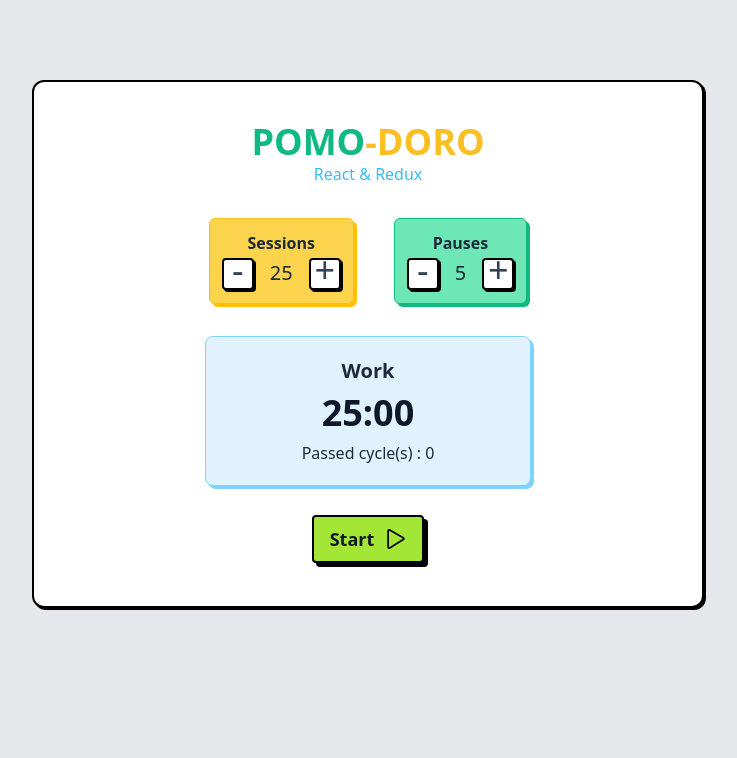
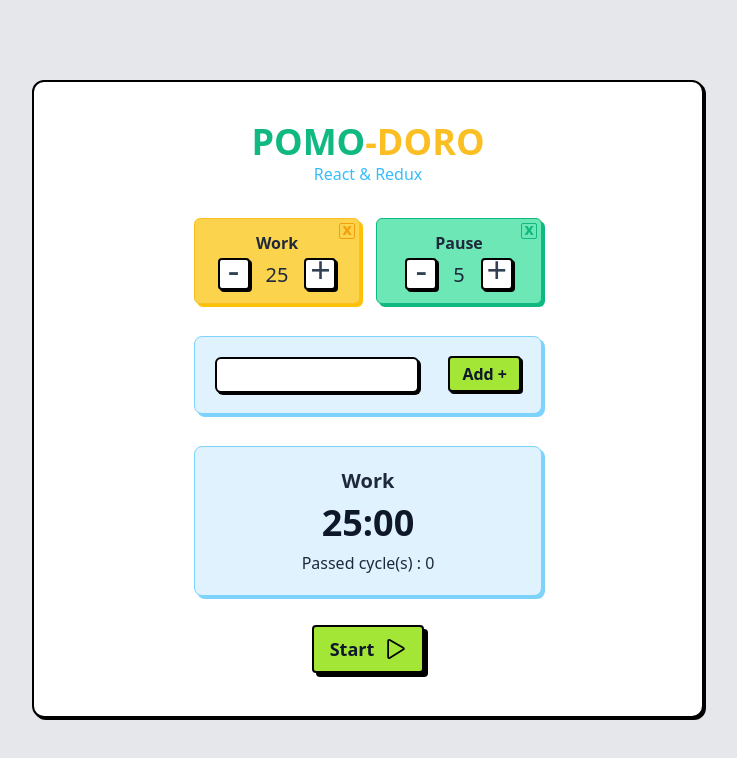
Before and after one commit to TeslaSeven7/Pomodoro-React-Redux, a React (Vite) app: page / in a window 1280 px wide. Shown: the top 758 px of the page, without its empty margins (272-1009 px from the left). Built offline with nearby package versions, Linux system fonts and the light colour scheme.

Commit message:
Added full generic Card generation, possibility of adding them and deleting them via a form

```diff
--- a/src/App.jsx
+++ b/src/App.jsx
@@ -2,20 +2,61 @@
 import ToggleButton from './components/ToggleButton';
 import UpdateTimeButton from './components/UpdateTimeButton';
 import getFormattedValue from './utils/getFormattedValue';
-import { choseChrono } from './features/chrono';
+import CardSessions from './components/cardSessions';
+import { useState, useEffect, useRef } from 'react';
 function App(type) {
 	const chronoValues = useSelector((state) => state.chrono);
 	const dispatch = useDispatch();
 	const state = useSelector((state) => state); // Get the entire Redux state
 	const typeOfChrono = chronoValues.displayedValue.heading.toLowerCase();
+	const [phasesName, setPhasesName] = useState();
+	const [disabledBool, setDisabledBool] = useState();
+	const ref = useRef();
+	const keysToExclude = [
+		'isPlaying',
+		'intervalID',
+		'cycles',
+		'displayedValue',
+		' currentPhaseIndex',
+	];
 
-	function handleChoose() {
-		dispatch(choseChrono('pause'));
+	useEffect(() => {
+		const phases = Object.entries(state.chrono)
+			.filter(
+				([key, value]) =>
+					typeof value === 'object' && !keysToExclude.includes(key)
+			)
+			.map(([key, value]) => value);
+
+		setPhasesName(phases);
+	}, [state.chrono]);
+	function addNewCard() {
+		if (ref.current.value.trim().length != 0) {
+			const newArray = [...phasesName];
+			const newPhaseId = newArray.length + 1;
+			const newPhaseName = ref.current.value;
+			const newPhaseObject = {
+				id: newPhaseId,
+				name: newPhaseName,
+				value: 1500,
+				runningValue: 1500,
+			};
+			newArray.push(newPhaseObject);
+			setPhasesName(newArray);
+		}
 	}
-
+	const updateParentState = (newValue) => {
+		setPhasesName(newValue);
+	};
+	const disableInputOnPlaying = (disabled) => {
+		console.log(disabled);
+		setDisabledBool(disabled);
+		//const isPlaying = state.chrono.isPlaying;
+		//const [disabled, setDisabled] = useState(false);
+	};
 	return (
 		<div className='bg-gray-200 text-slate-800 pt-20 min-h-screen'>
-			<div className='flex flex-col items-center content-center max-w-2xl mx-auto bg-white p-10 border-2 border-black rounded-xl shadow-[2px_2px_0px_0px_#000000]'>
+			<div className='flex flex-col items-center content-center max-w-2xl mx-auto bg-white p-10 border-2 border-black rounded-xl shadow-[2px_2px_0px_0px_#000000] px-[10rem]'>
 				<h1 className='text-center text-4xl font-extrabold text-amber-400'>
 					<span className='text-emerald-500'>POMO</span>
 					-DORO
@@ -23,42 +64,37 @@
 				<span className='text-md mb-8 text-sky-400 text-start'>
 					React & Redux
 				</span>
-				<div className='flex justify-center mb-8'>
+
+				<div className='grid grid-cols-2 gap-4 mb-8 w-full'>
 					{/* works */}
-					<div className='mr-10 bg-amber-300 border border-amber-400 shadow-[3px_3px_0px_0px_#ffc107] p-3 rounded-md '>
-						<p className='text-center mb-1 font-semibold'>Sessions</p>
-						<div className='flex'>
-							<UpdateTimeButton
-								sign={'-'}
-								type={'work'}
+					{phasesName &&
+						phasesName.map((name) => (
+							<CardSessions
+								key={name.id}
+								id={name.id}
+								name={name.name}
+								value={name.value}
+								obj={phasesName}
+								updateParentState={updateParentState}
 							/>
-							<p className='mx-4 text-xl'>{chronoValues.work.value / 60}</p>
-							<UpdateTimeButton
-								sign={'+'}
-								type={'work'}
-							/>
-						</div>
-					</div>
-					{/* Pauses */}
-					<div
-						className='bg-emerald-300 border border-emerald-500 shadow-[3px_3px_0px_0px_#10b981] p-3 rounded-md'
-						onClick={handleChoose}>
-						<p className='text-center mb-1  font-semibold'>Pauses</p>
-						<div className='flex'>
-							<UpdateTimeButton
-								sign={'-'}
-								type={'pause'}
-							/>
+						))}
+				</div>
+				<div className='flex justify-between mb-8 px-5 py-5 bg-sky-100 shadow-[3px_3px_0px_0px_#7dd3fc] border border-sky-300 rounded-lg w-full'>
+					<input
+						type='text'
+						ref={ref}
+						className='px-3 w-2/3 border-2 font-bold border-black rounded-md shadow-[2px_2px_0px_0px_#000000] focus-visible:outline-none disabled:bg-gray-200 transition-all'
+						disabled={disabledBool}
+					/>
 
-							<p className='mx-4 text-xl '>{chronoValues.pause.value / 60}</p>
-							<UpdateTimeButton
-								sign={'+'}
-								type={'pause'}
-							/>
-						</div>
-					</div>
+					<button
+						onClick={addNewCard}
+						disabled={disabledBool}
+						className='px-3 py-4 h-8 text-md font-bold text-slate-900 bg-lime-400 flex justify-center items-center relative bottom-[1px] border-2 border-black rounded shadow-[2px_2px_0px_0px_#000000] hover:bottom-[0px] hover:shadow-[0px_0px_0px_0px_#000000] transition-all disabled:bg-lime-200 hover:disabled:shadow-[2px_2px_0px_0px_#000000] hover:disabled:bottom-[1px]'>
+						Add +
+					</button>
 				</div>
-				<div className='mb-8 rounded-lg py-5 ps-24 pe-24 bg-sky-100 shadow-[3px_3px_0px_0px_#7dd3fc] border border-sky-300'>
+				<div className='mb-8 rounded-lg py-5 ps-24 pe-24 bg-sky-100 shadow-[3px_3px_0px_0px_#7dd3fc] border border-sky-300 w-full'>
 					<p className='text-center mb-2 text-xl font-semibold'>
 						{chronoValues.displayedValue.heading}
 					</p>
@@ -69,7 +105,10 @@
 					</p>
 					<p className='text-center'>Passed cycle(s) : {chronoValues.cycles}</p>
 				</div>
-				<ToggleButton type={typeOfChrono} />
+				<ToggleButton
+					type={typeOfChrono}
+					disableInputOnPlaying={disableInputOnPlaying}
+				/>
 			</div>
 		</div>
 	);
--- /dev/null
+++ b/src/components/CardSessions.jsx
@@ -0,0 +1,45 @@
+import React from 'react';
+import UpdateTimeButton from './UpdateTimeButton';
+import classNames from 'classnames';
+export default function CardSessions(props) {
+	const name = props.name.charAt(0).toUpperCase() + props.name.slice(1);
+	function deleteCard(props) {
+		const idToRemove = props.id;
+		const newArray = props.obj.filter((obj) => {
+			return obj.id !== idToRemove;
+		});
+		props.updateParentState(newArray);
+	}
+	return (
+		<div
+			className={classNames(
+				'p-3 rounded-md relative w-full',
+				props.id % 2 == 0
+					? 'bg-emerald-300 border border-emerald-500 shadow-[3px_3px_0px_0px_#10b981]'
+					: 'bg-amber-300 border border-amber-400 shadow-[3px_3px_0px_0px_#ffc107]'
+			)}>
+			<div
+				className={classNames(
+					'absolute top-1 right-1 font-bold cursor-pointer  h-4 w-4 flex items-center justify-center border rounded-sm transition-all',
+					props.id % 2 == 0
+						? 'text-emerald-500 border-emerald-500'
+						: 'text-amber-500 border-amber-500'
+				)}
+				onClick={() => deleteCard(props)}>
+				<span className='relative bottom-[2px]'>x</span>
+			</div>
+			<p className='text-center mb-1 font-semibold'>{name}</p>
+			<div className='flex justify-center items-center'>
+				<UpdateTimeButton
+					sign={'-'}
+					type={props.name}
+				/>
+				<p className='mx-4 text-xl'>{props.value / 60}</p>
+				<UpdateTimeButton
+					sign={'+'}
+					type={props.name}
+				/>
+			</div>
+		</div>
+	);
+}
--- a/src/components/ToggleButton.jsx
+++ b/src/components/ToggleButton.jsx
@@ -5,14 +5,16 @@
 import { startChrono, resetChrono } from '../features/chrono';
 import classNames from 'classnames';
 
-export default function ToggleButton({ type, action }) {
+export default function ToggleButton({ type, action, disableInputOnPlaying }) {
 	const dispatch = useDispatch();
 	const chronoValues = useSelector((state) => state.chrono);
 	function toggleChrono() {
 		if (!chronoValues.isPlaying) {
 			dispatch(startChrono(type, action));
+			disableInputOnPlaying(true);
 		} else {
 			dispatch(resetChrono());
+			disableInputOnPlaying(false);
 		}
 	}
 	return (
--- a/src/features/chrono.js
+++ b/src/features/chrono.js
@@ -2,10 +2,14 @@
 
 const initialState = {
 	work: {
+		id: 1,
+		name: 'work',
 		value: 1500,
 		runningValue: 1500,
 	},
 	pause: {
+		id: 2,
+		name: 'pause',
 		value: 300,
 		runningValue: 300,
 	},
@@ -22,24 +26,6 @@
 	name: 'chrono',
 	initialState,
 	reducers: {
-		// updateChronoValues: (state, action) => {
-		// 	const chosenState = state[action.payload.type];
-
-		// 	//block below 1
-		// 	if (chosenState.value + action.payload.value === 0) return;
-		// 	if (action.payload.type === 'work') {
-		// 		if (!state.isPlaying) {
-		// 			chosenState.value = chosenState.value + action.payload.value;
-		// 			chosenState.runningValue =
-		// 				chosenState.runningValue + action.payload.value;
-		// 			state.displayedValue.value = chosenState.runningValue;
-		// 		} else {
-		// 			chosenState.value = chosenState.value + action.payload.value;
-		// 		}
-		// 	} else if (action.payload.type === 'pause') {
-		// 		chosenState.value = chosenState.value + action.payload.value;
-		// 	}
-		// },
 		updateChronoValues: (state, action) => {
 			const chosenState = state[action.payload.type];
 
@@ -50,7 +36,11 @@
 				chosenState.runningValue =
 					chosenState.runningValue + action.payload.value;
 				state.displayedValue.value = chosenState.runningValue;
-				console.log('playing');
+
+				state.displayedValue.heading =
+					action.payload.type.charAt(0).toUpperCase() +
+					action.payload.type.slice(1);
+				console.log('not playing');
 			} else {
 				chosenState.value = chosenState.value + action.payload.value;
 				console.log('playing');
@@ -63,15 +53,23 @@
 				selectedSessionText.charAt(0).toUpperCase() +
 				selectedSessionText.slice(1);
 
-			const phaseNames = Object.keys(initialState).filter((key) => {
-				const phase = initialState[key];
-				return (
-					phase &&
-					typeof phase === 'object' &&
-					'value' in phase &&
-					'runningValue' in phase
-				);
-			});
+			// Specify the keys you want to exclude
+			const keysToExclude = [
+				'isPlaying',
+				'intervalID',
+				'cycles',
+				'displayedValue',
+				' currentPhaseIndex',
+			];
+			// Extract the objects within initialState, excluding keys from keysToExclude
+			const phaseNames = Object.entries(initialState)
+				.filter(
+					([key, value]) =>
+						typeof value === 'object' && !keysToExclude.includes(key)
+				)
+				.map(([key, value]) => key);
+
+			console.log(phaseNames);
 			const currentPhase = phaseNames[state.currentPhaseIndex];
 			const currentCountdown = initialState[currentPhase].runningValue;
 
@@ -114,15 +112,12 @@
 		resetChrono: (state, action) => {
 			window.clearInterval(state.intervalID);
 			state.isPlaying = false;
+
+			//!REMETTRE LE BON HEADING
 			state.work.runningValue = state.work.value;
 			state.pause.runningValue = state.pause.value;
 			state.displayedValue.value = state.work.runningValue;
 			state.cycles = 0;
-		},
-		choseChrono: (state, action) => {
-			const chosenState = state[action.payload];
-			state.displayedValue.value = chosenState.value;
-			state.displayedValue.heading = 'Pause';
 		},
 	},
 });
@@ -136,11 +131,6 @@
 	};
 }
 
-export const {
-	updateChronoValues,
-	setUpChrono,
-	resetChrono,
-	tick,
-	choseChrono,
-} = chrono.actions;
+export const { updateChronoValues, setUpChrono, resetChrono, tick } =
+	chrono.actions;
 export default chrono.reducer;
```
Also changed, not shown: src/assets/cross.svg (added).
